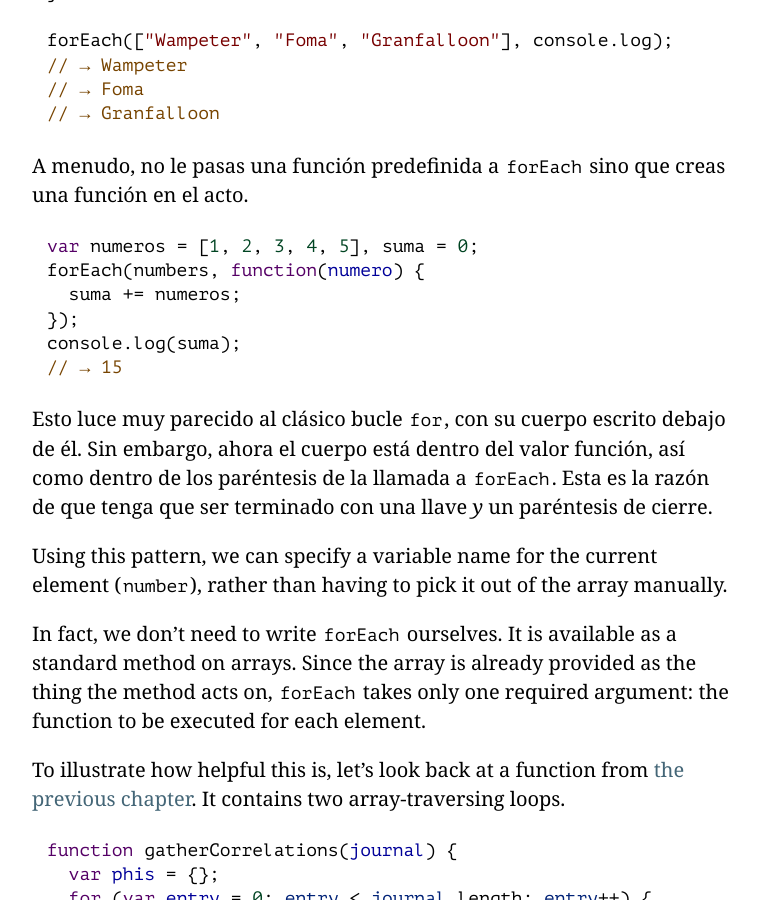
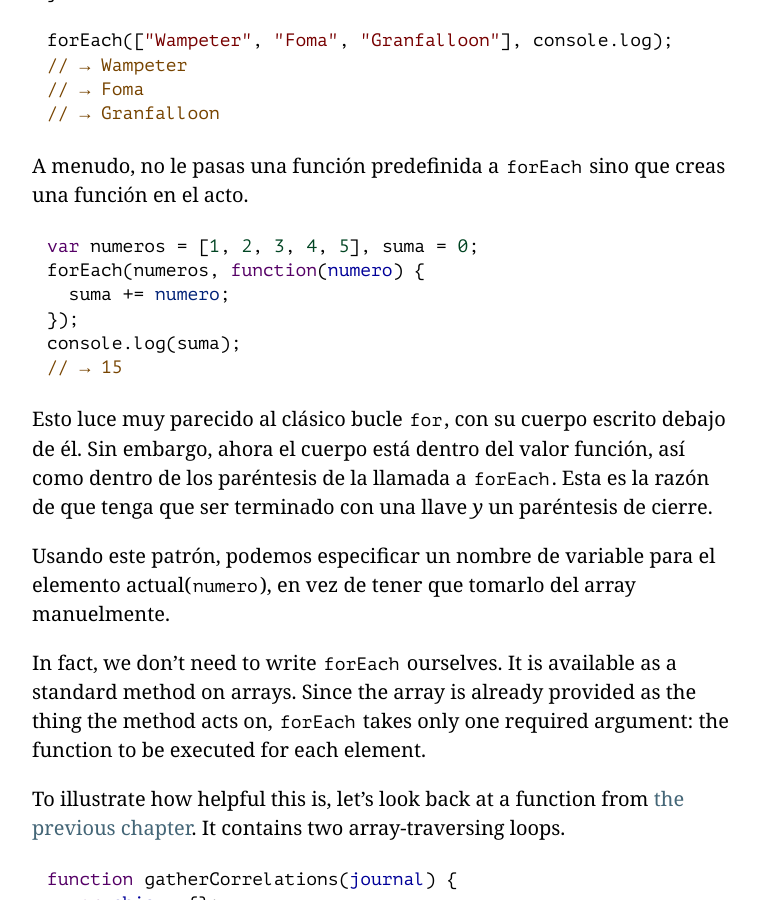
Before and after one commit to hectorip/Eloquent-JavaScript-ES-online, a Jekyll site: the page chapters/05_higher_order.html, which Jekyll copies as it is, in a window 1280 px wide and 900 px high, scrolled down 3494 px. Shown: the whole window, without its empty margins (258-1017 px from the left). Built offline with Jekyll 4.4.1, drawn with Linux system fonts in a browser that asks for light colours; nearby versions of some CDN libraries; library files that are not in the unit come from our copies.

```diff
--- a/chapters/05_higher_order.html
+++ b/chapters/05_higher_order.html
@@ -152,9 +152,9 @@ nuestra acción como un valor función.</p>
 <span class="cm-comment">// → Granfalloon</span></pre>
 <p><a class=p_ident id="p_LjPN3c0PYw" href="#p_LjPN3c0PYw"></a>A menudo, no le pasas una  función predefinida a <code>forEach</code> sino que
 creas una función en el acto.</p>
-<pre data-language="javascript" class="snippet cm-s-default"><a class=c_ident id="c_dQUWvSu+y2" href="#c_dQUWvSu+y2"></a><span class="cm-keyword">var</span> <span class="cm-variable">numeros</span> <span class="cm-operator">=</span> [<span class="cm-number">1</span>, <span class="cm-number">2</span>, <span class="cm-number">3</span>, <span class="cm-number">4</span>, <span class="cm-number">5</span>], <span class="cm-variable">suma</span> <span class="cm-operator">=</span> <span class="cm-number">0</span>;
-<span class="cm-variable">forEach</span>(<span class="cm-variable">numbers</span>, <span class="cm-keyword">function</span>(<span class="cm-def">numero</span>) {
-  <span class="cm-variable">suma</span> <span class="cm-operator">+=</span> <span class="cm-variable">numeros</span>;
+<pre data-language="javascript" class="snippet cm-s-default"><a class=c_ident id="c_a6CP0H6Zq0" href="#c_a6CP0H6Zq0"></a><span class="cm-keyword">var</span> <span class="cm-variable">numeros</span> <span class="cm-operator">=</span> [<span class="cm-number">1</span>, <span class="cm-number">2</span>, <span class="cm-number">3</span>, <span class="cm-number">4</span>, <span class="cm-number">5</span>], <span class="cm-variable">suma</span> <span class="cm-operator">=</span> <span class="cm-number">0</span>;
+<span class="cm-variable">forEach</span>(<span class="cm-variable">numeros</span>, <span class="cm-keyword">function</span>(<span class="cm-def">numero</span>) {
+  <span class="cm-variable">suma</span> <span class="cm-operator">+=</span> <span class="cm-variable-2">numero</span>;
 });
 <span class="cm-variable">console</span>.<span class="cm-property">log</span>(<span class="cm-variable">suma</span>);
 <span class="cm-comment">// → 15</span></pre>
@@ -163,9 +163,9 @@ bucle <code>for</code>, con su cuerpo escrito debajo de él. Sin embargo,
 ahora el cuerpo está dentro del valor función, así como
 dentro de los paréntesis de la llamada a <code>forEach</code>. Esta es la
 razón de que tenga que ser terminado con una llave <em>y</em> un paréntesis de cierre.</p>
-<p><a class=p_ident id="p_u1F6T5TuZI" href="#p_u1F6T5TuZI"></a>Using this pattern, we can
-specify a variable name for the current element (<code>number</code>), rather
-than having to pick it out of the array manually.</p>
+<p><a class=p_ident id="p_C+jp4w/YBo" href="#p_C+jp4w/YBo"></a>Usando este patrón, podemos especificar un nombre
+de variable para el elemento actual(<code>numero</code>), en vez de tener que
+tomarlo del array manuelmente.</p>
 <p><a class=p_ident id="p_w5leJJdYGK" href="#p_w5leJJdYGK"></a>In fact, we don&#8217;t need to write <code>forEach</code>
 ourselves. It is available as a standard method on arrays. Since the
 array is already provided as the thing the method acts on, <code>forEach</code>
```
Also changed, not shown: 1 other file.
